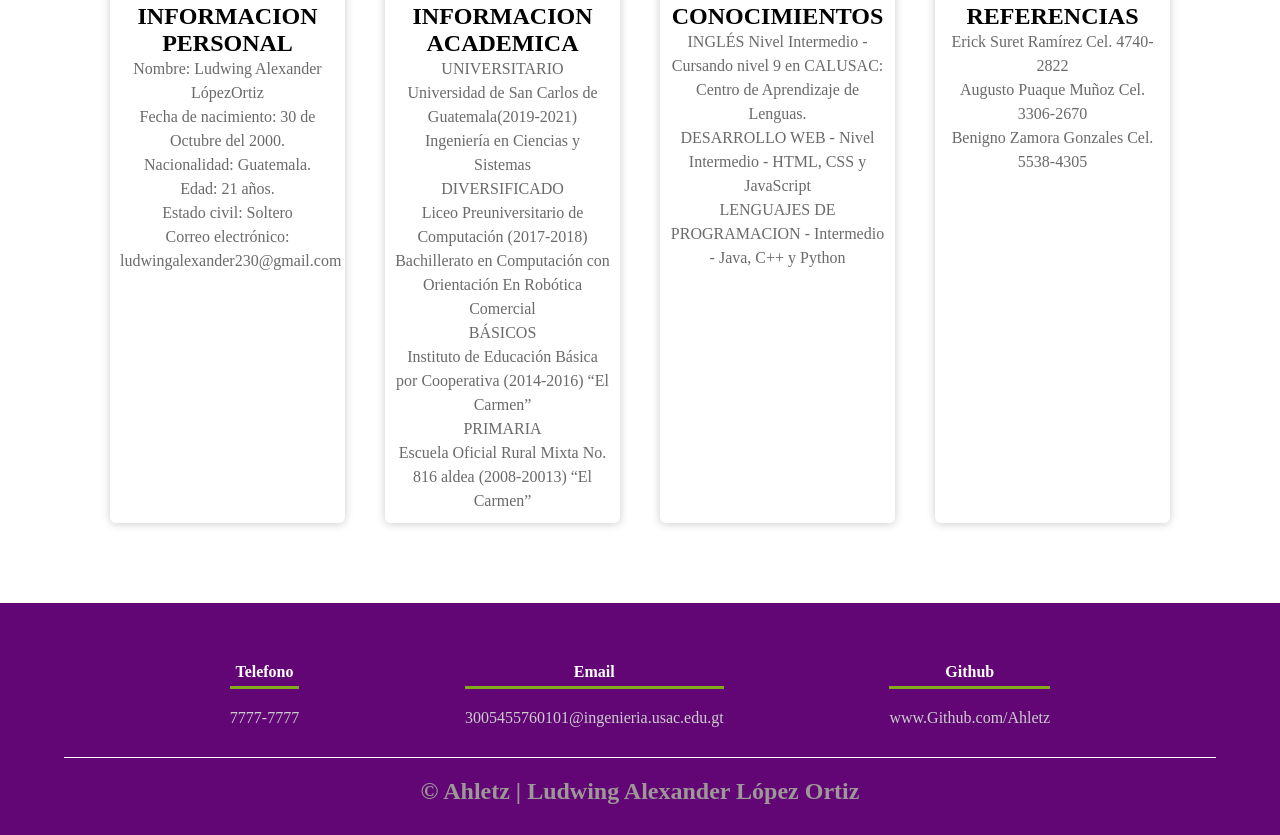
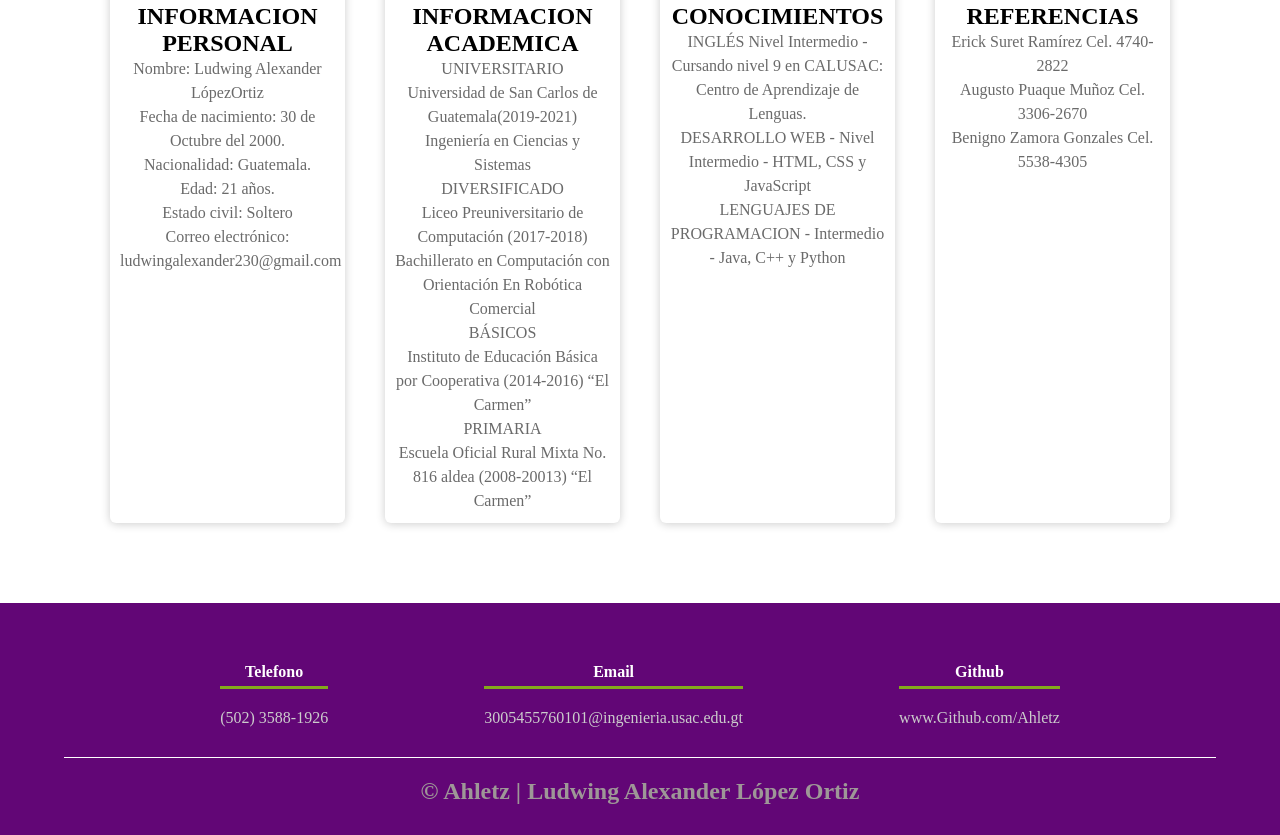
Before and after one commit to Ahletz/Ahletz.github.io, a plain HTML site: page index.html in a window 1280 px wide. Shown: the part 891-1726 px from the top of the page. Drawn offline with nearby package versions, Linux system fonts and the light colour scheme.

Commit message:
CAMBIO NUMERO TELEFONICO

```diff
--- a/index.html
+++ b/index.html
@@ -94,7 +94,7 @@
         <div class="contenedor-footer">
             <div class="content-foo">
                 <h4>Telefono</h4>
-                <p>7777-7777</p>
+                <p>(502) 3588-1926</p>
             </div>
             <div class="content-foo">
                 <h4>Email</h4>
```
